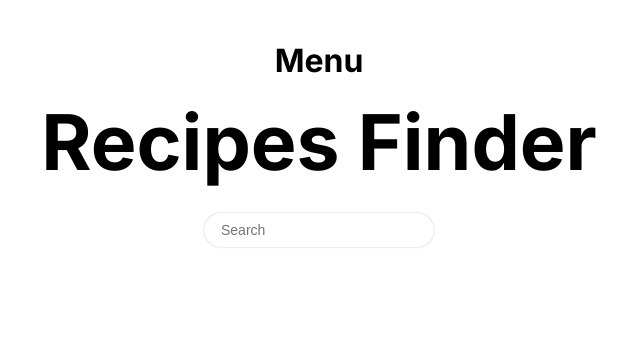
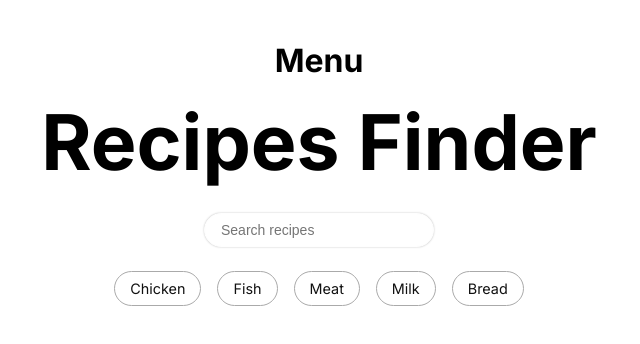
Before and after one commit to lucasl1m/recipe, a React (Create React App) app: page / in a window 1280 px wide. Shown: the top 344 px of the page, without its empty margins (321-961 px from the left). Built offline with nearby package versions, Linux system fonts and the light colour scheme.

Commit message:
Added Filters

```diff
--- a/src/App.js
+++ b/src/App.js
@@ -1,4 +1,5 @@
 import React, { useState, useEffect } from "react";
+import { Filters } from "./components/Filters";
 import { Input } from "./components/Input";
 import { Menu } from "./components/Menu";
 import { RecipeCard } from "./components/RecipeCard";
@@ -33,6 +34,14 @@ function App() {
     setQuery(searchQueryTemp);
   };
 
+  const filterLogic = event => {
+    event.target.classList.toggle('active-filter')
+    const li = event.target
+    if(li.classList.contains('active-filter')){
+      setQuery(li.innerText)
+    }
+  }
+
   return (
     <Container>
       <Header>
@@ -42,10 +51,12 @@ function App() {
           <Input
             type="text"
             name="searchQueryTemp"
-            placeholder="Search"
+            placeholder="Search recipes"
             onChange={handleChange}
           />
         </form>
+
+        <Filters filterLogic={filterLogic}/>
       </Header>
 
       <RecipesWrapper>
--- /dev/null
+++ b/src/components/Filters/index.jsx
@@ -0,0 +1,16 @@
+import React from 'react'
+import { Container } from './style'
+
+export function Filters({filterLogic}) {
+    return(
+        <Container>
+            <ul>
+                <li onClick={filterLogic}>Chicken</li>
+                <li onClick={filterLogic}>Fish</li>
+                <li onClick={filterLogic}>Meat</li>
+                <li onClick={filterLogic}>Milk</li>
+                <li onClick={filterLogic}>Bread</li>
+            </ul>
+        </Container>
+    )
+}
--- /dev/null
+++ b/src/components/Filters/style.js
@@ -0,0 +1,38 @@
+import styled from "styled-components";
+
+export const Container = styled.div`
+    display: flex;
+    align-items: center;
+    justify-content: center;
+
+    & > ul {
+        display: flex;
+        align-items: center;
+        grid-gap: 16px;
+        justify-content: space-around;
+        flex-wrap: wrap;
+        margin: 24px 0px;
+        padding: 0;
+
+        & > li {
+            display: inline-block;
+            width: auto;
+            min-height: 0;
+            overflow: hidden;
+            max-width: 100%;
+            border: 1px solid rgba(170, 170, 170);
+            padding: 8px 15px;
+            border-radius: 80px;
+            color: #111;
+            font-size: 0.9rem;
+            transition: all 0.2s ease;
+            cursor: pointer;
+
+            & :hover {
+                background: #f9748f;
+                color: #fff;
+                box-shadow: 0 0 10px 0 rgba(0, 0, 0, 0.2);
+              }
+        }
+    }
+`
```
